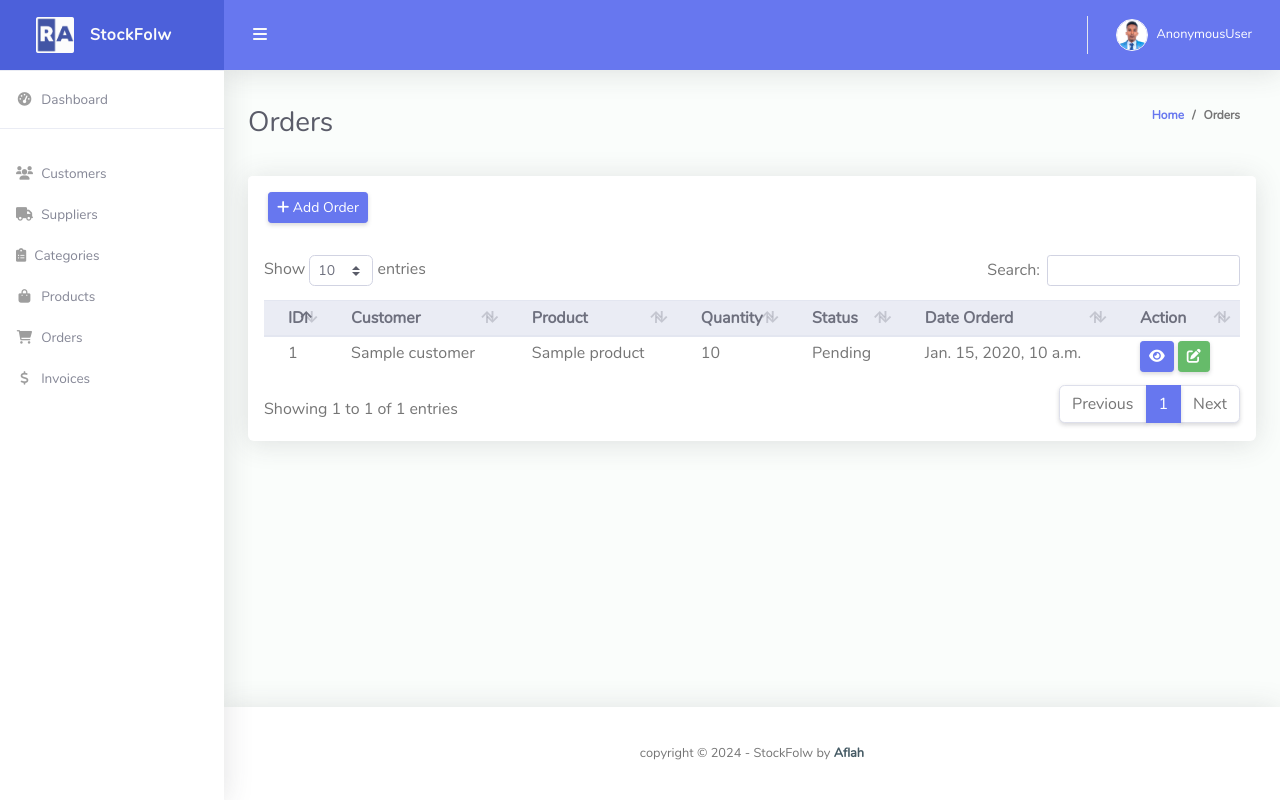
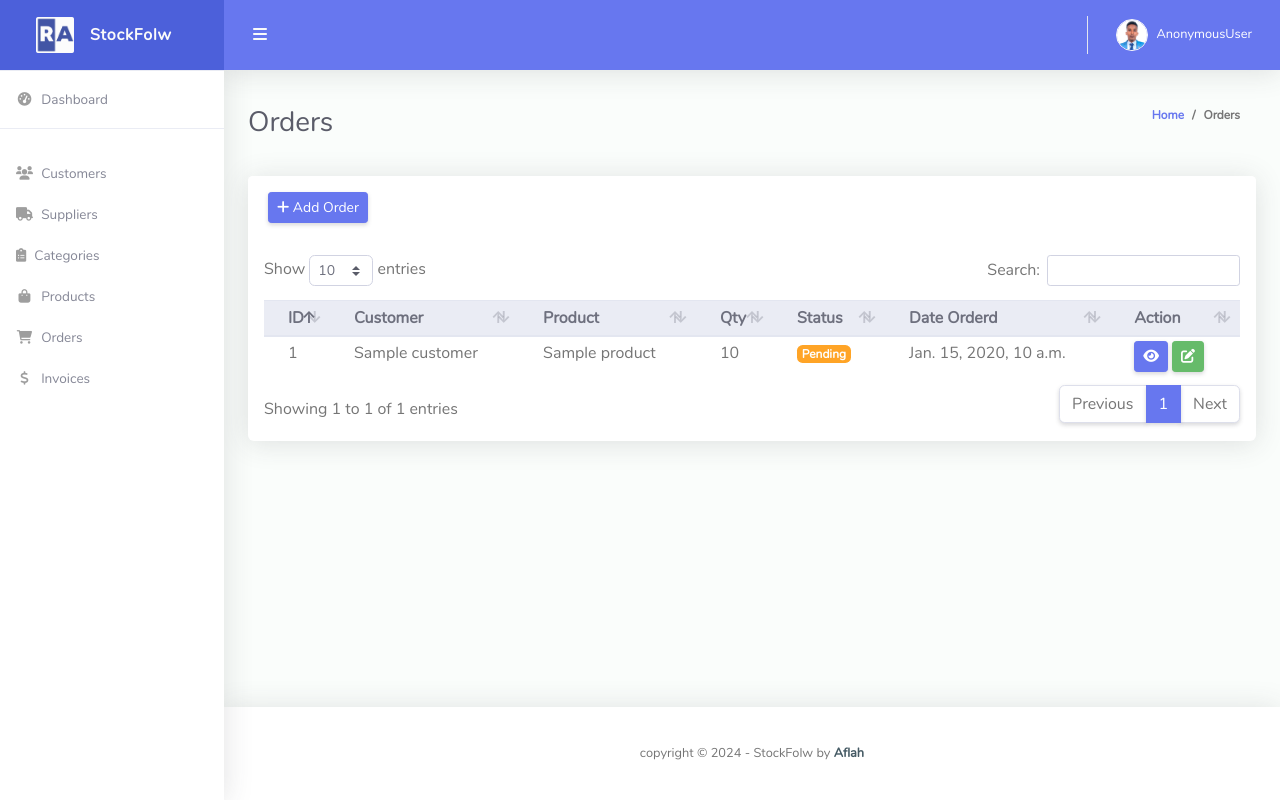
Before and after one commit to AflaxCade/Inventory-Management-System, a Django app: template templates/order.html in a window 1280 px wide. Run offline with Django 3.2, Linux system fonts and the light colour scheme; the template is opened without the code that fills it: most values are stand-ins (such as "Sample title", 1, 10 or a date in 2020); form fields are guessed from the names that the template uses; some libraries are stand-ins or nearby versions.

Commit message:
Add status badges to order table for different order statuses

```diff
--- a/templates/order.html
+++ b/templates/order.html
@@ -101,7 +101,7 @@
                                 <th>ID</th>
                                 <th>Customer</th>
                                 <th>Product</th>
-                                <th>Quantity</th>
+                                <th>Qty</th>
                                 <th>Status</th>
                                 <th>Date Orderd</th>
                                 <th>Action</th>
@@ -114,7 +114,17 @@
                                 <td>{{ order.customer }}</td>
                                 <td>{{ order.product }}</td>
                                 <td>{{ order.quantity }}</td>
-                                <td>{{ order.status }}</td>
+                                <td>
+                                    {% if order.status == 'Pending' %}
+                                        <span class="badge badge-warning">{{ order.status }}</span>
+                                    {% elif order.status == 'Shipped' %}
+                                        <span class="badge badge-primary">{{ order.status }}</span>
+                                    {% elif order.status == 'Delivered' %}
+                                        <span class="badge badge-success">{{ order.status }}</span>
+                                    {% elif order.status == 'Cancelled' %}
+                                        <span class="badge badge-danger">{{ order.status }}</span>
+                                    {% endif %}
+                                </td>
                                 <td>{{ order.date_created}}</td>
                                 <td>
                                     <a href="" class="btn btn-sm btn-primary">
```
